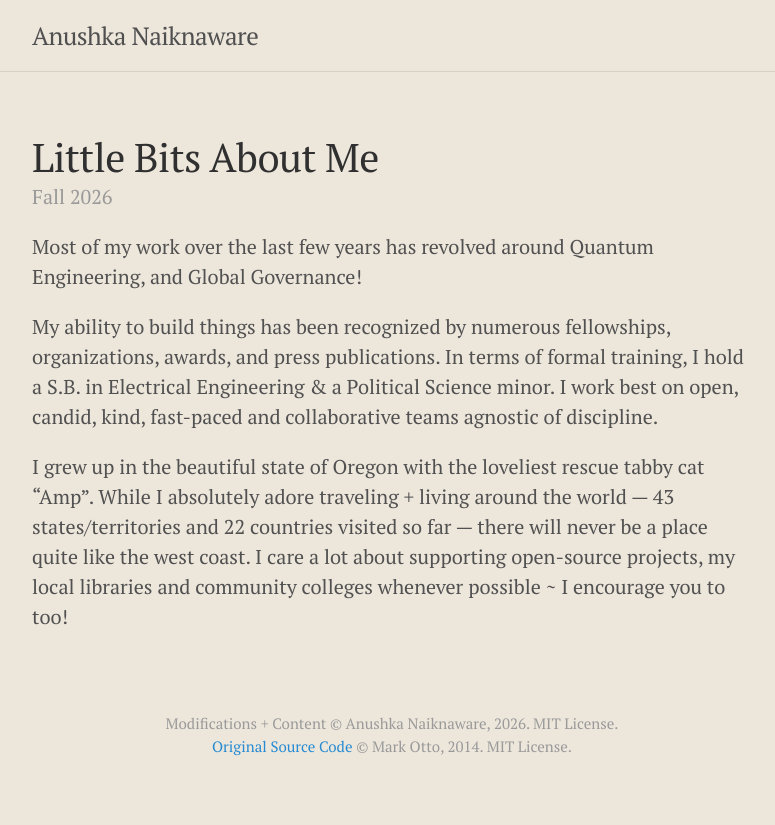
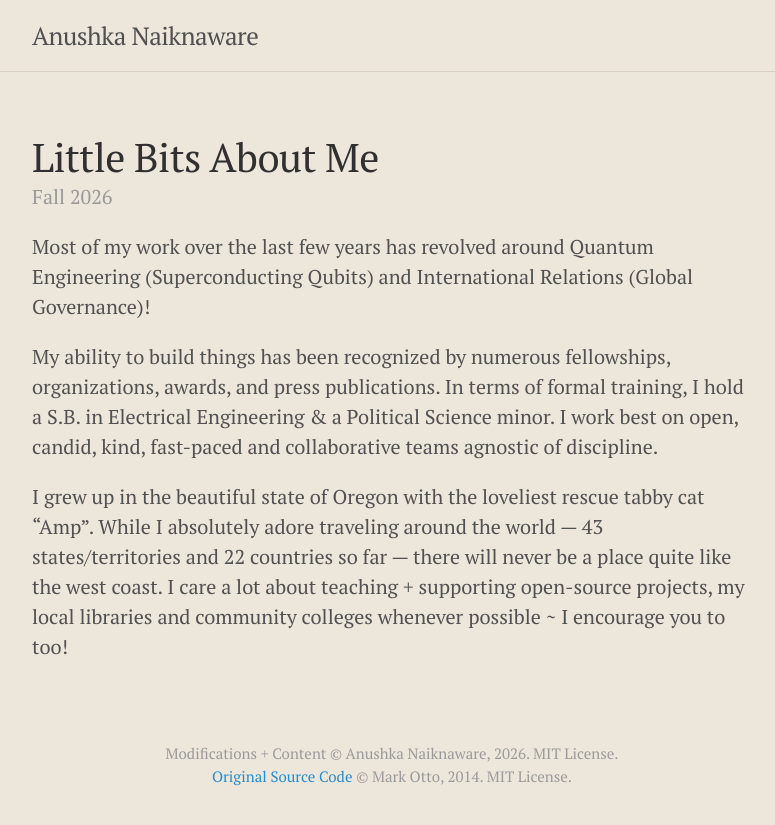
Before and after one commit to anushkanaiknaware/anushkanaiknaware.github.io, a Jekyll site: the page built from _posts/2026-08-21-intro.md, in a window 1280 px wide. Shown: the top 825 px of the page, without its empty margins (248-1023 px from the left). Built offline with Jekyll 4.4.1, drawn with Linux system fonts in a browser that asks for light colours.

Commit message:
Revise personal introduction and expertise details

```diff
--- a/_posts/2026-08-21-intro.md
+++ b/_posts/2026-08-21-intro.md
@@ -3,8 +3,8 @@
 title: Little Bits About Me
 season: Fall
 ---
-Most of my work over the last few years has revolved around Quantum Engineering, and Global Governance!
+Most of my work over the last few years has revolved around Quantum Engineering (Superconducting Qubits) and International Relations (Global Governance)!
 
 My ability to build things has been recognized by numerous fellowships, organizations, awards, and press publications. In terms of formal training, I hold a S.B. in Electrical Engineering & a Political Science minor. I work best on open, candid, kind, fast-paced and collaborative teams agnostic of discipline.
 
-I grew up in the beautiful state of Oregon with the loveliest rescue tabby cat "Amp". While I absolutely adore traveling + living around the world — 43 states/territories and 22 countries visited so far — there will never be a place quite like the west coast. I care a lot about supporting open-source projects, my local libraries and community colleges whenever possible ~ I encourage you to too!
+I grew up in the beautiful state of Oregon with the loveliest rescue tabby cat "Amp". While I absolutely adore traveling around the world — 43 states/territories and 22 countries so far — there will never be a place quite like the west coast. I care a lot about teaching + supporting open-source projects, my local libraries and community colleges whenever possible ~ I encourage you to too!
```
